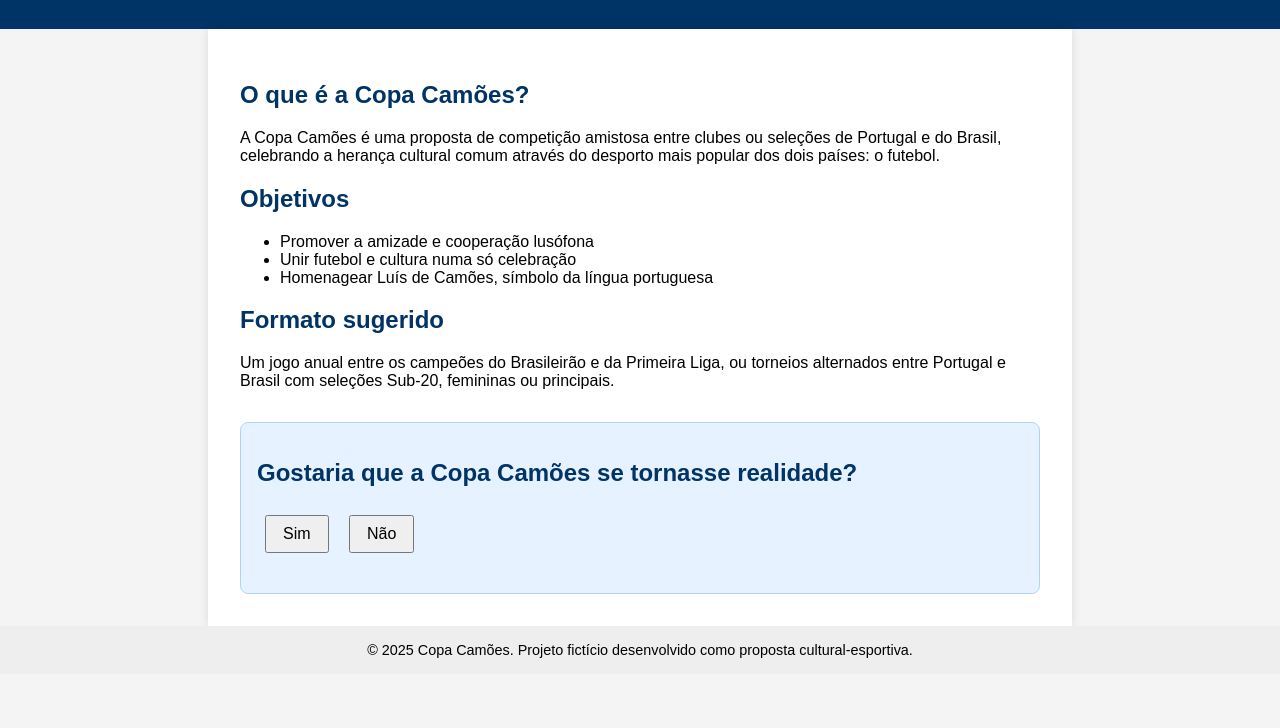
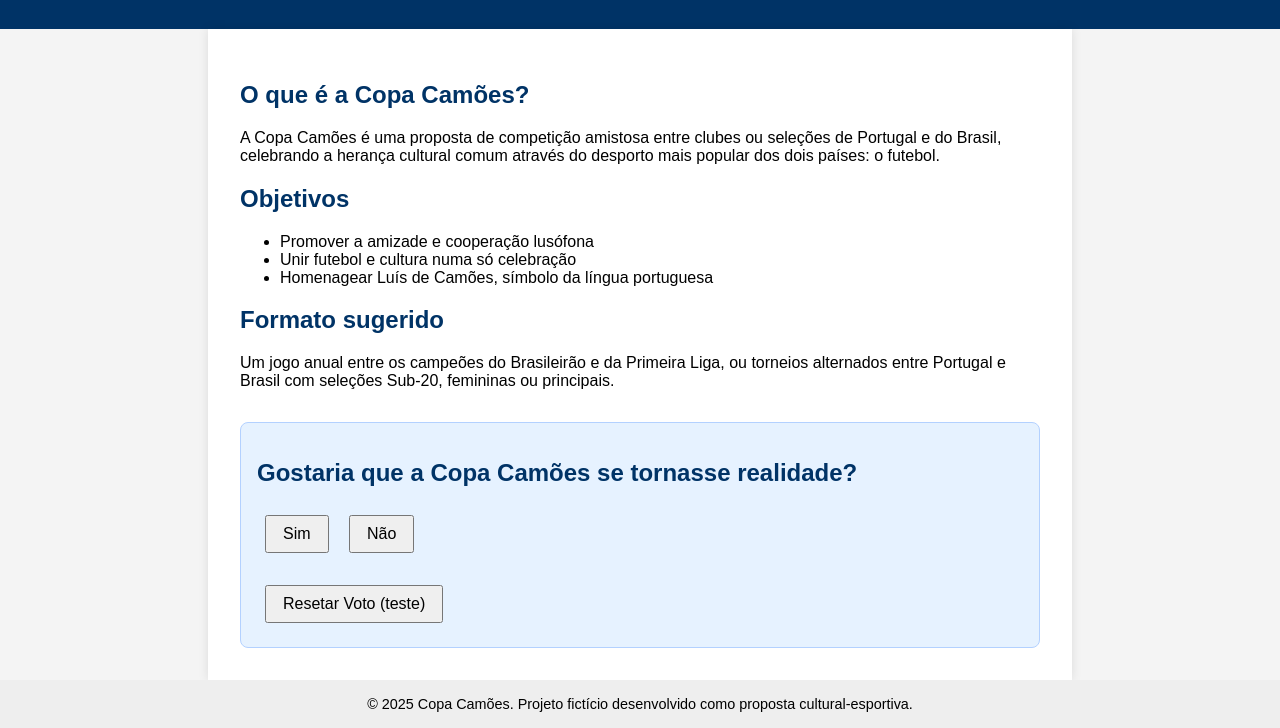
Before and after one commit to papapesa/Comida, a plain HTML site: page index.html in a window 1280 px wide. Shown: the part 117-845 px from the top of the page. Before the commit the page ends 800 px from the top, so only its background shows below. Drawn offline with Linux system fonts and the light colour scheme.

Commit message:
Update index.html

```diff
--- a/index.html
+++ b/index.html
@@ -72,6 +72,7 @@
   <button id="btn-sim" onclick="vote('sim')">Sim</button>
   <button id="btn-nao" onclick="vote('nao')">Não</button>
   <div id="vote-result"></div>
+  <button onclick="resetVoto()">Resetar Voto (teste)</button>
 </div>
 
   </section>  <footer>
@@ -101,6 +102,13 @@
       document.getElementById('vote-result').innerText = `Votos - Sim: ${votos.sim} | Não: ${votos.nao}`;
     }
 
+    function resetVoto() {
+      localStorage.removeItem('votoCamoes');
+      document.getElementById('btn-sim').disabled = false;
+      document.getElementById('btn-nao').disabled = false;
+      document.getElementById('vote-result').innerText = '';
+    }
+
     updateUI();
   </script></body>
 </html>
```
